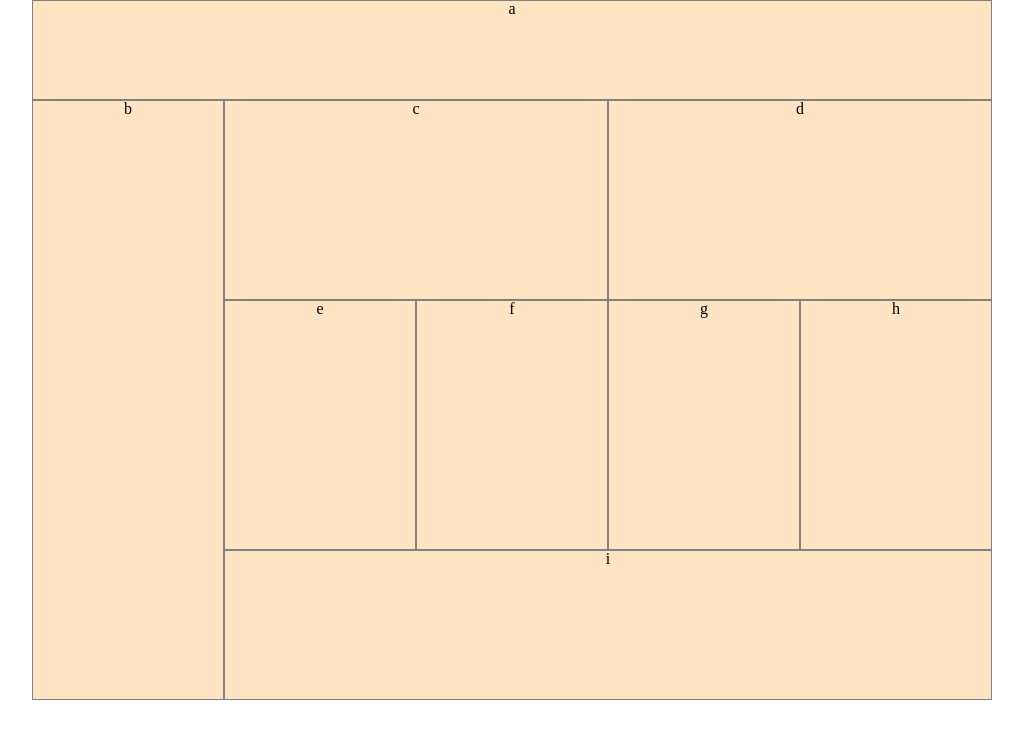
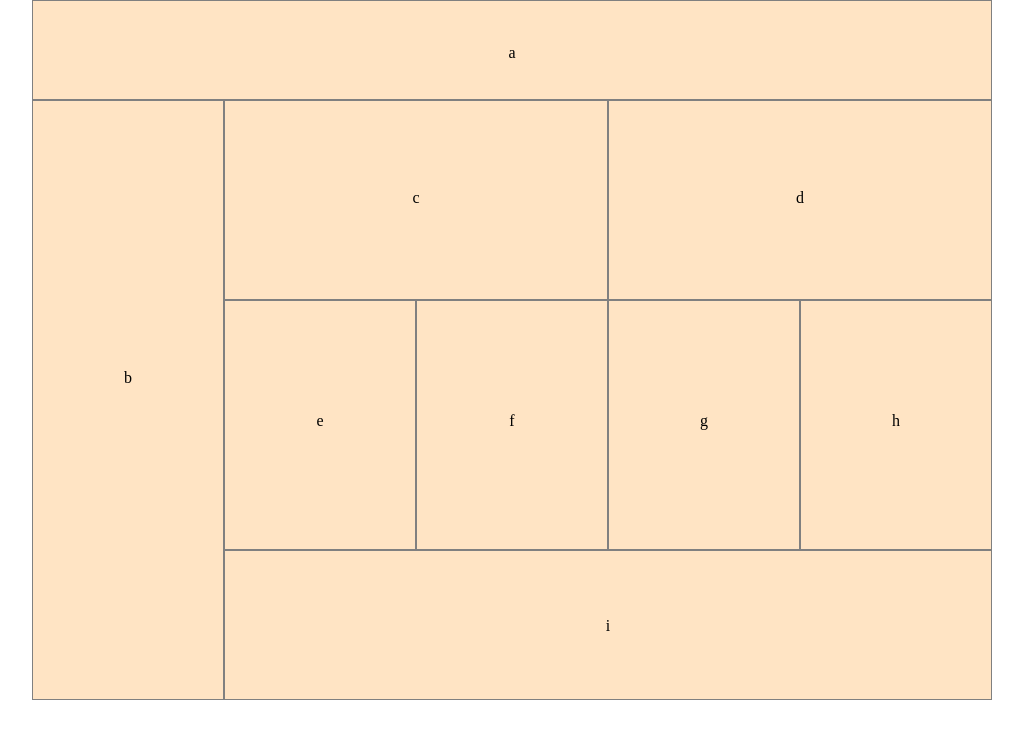
Before and after one commit to MSpake/lab-01, a plain HTML site: page index.html in a window 1280 px wide. Shown: the whole page, without its empty margins (128-1151 px from the left). Drawn offline with Linux system fonts and the light colour scheme.

Commit message:
letters centered

```diff
--- a/css/layout.css
+++ b/css/layout.css
@@ -24,6 +24,11 @@ aside {
 footer {
     height: 80px;
     clear: both;
+}
+
+p {
+    position: relative;
+    top: 45%;
 }
 
 @media(min-width: 768px) {
--- a/index.html
+++ b/index.html
@@ -14,23 +14,41 @@
 </head>
 
 <body>
-    <header>a</header>
+    <header id="a">
+        <p>a</p>
+    </header>
 
-    <aside>b</aside>
+    <aside id="b">
+        <p>b</p>
+    </aside>
 
     <section id="two">
-        <div>c</div>
-        <div>d</div>
+        <div id="c">
+            <p>c</p>
+        </div>
+        <div id="d">
+            <p>d</p>
+        </div>
     </section>
 
     <section id="four">
-        <div>e</div>
-        <div>f</div>
-        <div>g</div>
-        <div>h</div>
+        <div id="e">
+            <p>e</p>
+        </div>
+        <div id="f">
+            <p>f</p>
+        </div>
+        <div id="g">
+            <p>g</p>
+        </div>
+        <div id="h">
+            <p>h</p>
+        </div>
     </section>
 
-    <footer>i</footer>
+    <footer id="i">
+        <p>i</p>
+    </footer>
 
 </body>
 
```
